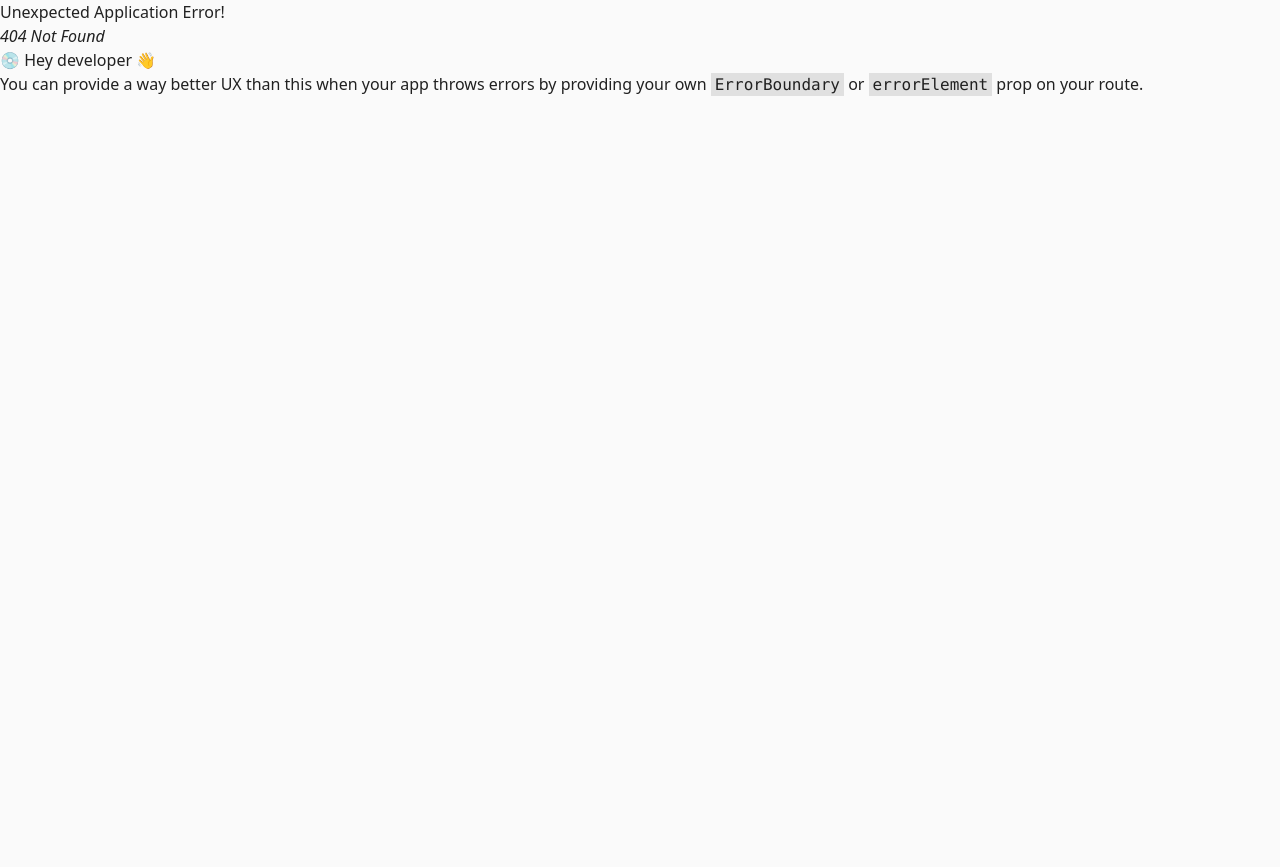
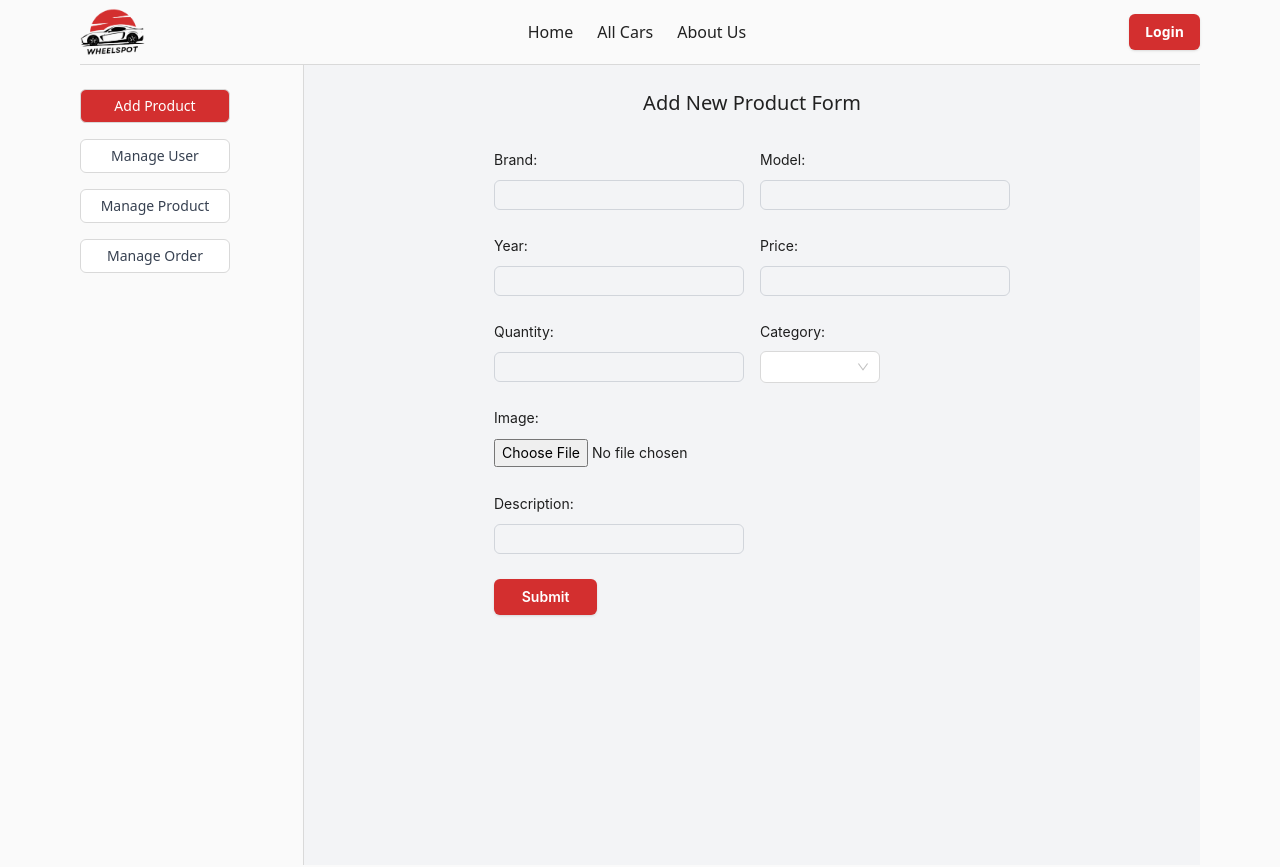
Before and after one commit to muinuddin-sm12/WheelSpot-client, a React (Vite) app: page /admin-dashboard/add-products in a window 1280 px wide. Before the commit this address had no page. Shown: the top 867 px of the page. Before the commit the page ends 800 px from the top, so only its background shows below. Built offline with nearby package versions, Linux system fonts and the light colour scheme.

Commit message:
fix: product creating form

```diff
--- /dev/null
+++ b/src/components/admin/AddProducts.tsx
@@ -0,0 +1,118 @@
+import WSForm from "../form/WSForm";
+import WSInput from "../form/WSInput";
+import { toast } from "sonner";
+import { Button } from "../ui/button";
+import WSSelect from "../form/WSSelect";
+import { Controller, FieldValues } from "react-hook-form";
+import { zodResolver } from "@hookform/resolvers/zod";
+import { addProductsSchema } from "@/schemas/addProductsSchema";
+import { uploadPhoto } from "@/utils/uploadPhoto";
+import { Form } from "antd";
+import { useAddProductsMutation } from "@/redux/features/cars/carApi";
+
+const categoryOptions = [
+  {
+    value: "Sedan",
+    label: "Sedan",
+    disable: false,
+  },
+  {
+    value: "SUV",
+    label: "SUV",
+    disable: false,
+  },
+  {
+    value: "Truck",
+    label: "Truck",
+    disable: false,
+  },
+  {
+    value: "Coupe",
+    label: "Coupe",
+    disable: false,
+  },
+  {
+    value: "Convertible",
+    label: "Convertible",
+    disable: false,
+  },
+];
+
+const AddProducts = () => {
+  const [addProducts] = useAddProductsMutation(undefined);
+  const onSubmit = async (data: FieldValues) => {
+    const toastId = toast.loading("Adding product...", { duration: 2000 });
+    try {
+      const imageUrl = await uploadPhoto(data?.image);
+      const productData = {
+        brand: data.brand,
+        model: data.model,
+        year: Number(data.year),
+        price: Number(data.price),
+        category: data.category,
+        description: data.description,
+        quantity: Number(data?.stock),
+        // inStock: true,
+        image: imageUrl,
+      };
+      console.log(productData)
+      await addProducts(productData);
+      toast.success("Product Created Successfully", {
+        id: toastId,
+        duration: 2000,
+      });
+    } catch (error) {
+      toast.error("Something went wrong", { id: toastId, duration: 2000 });
+    }
+  };
+  return (
+    <div className="w-full min-h-screen ">
+      <div className="w-full rounded-md flex flex-col items-center">
+        <p className="text-xl font-medium mb-8">Add New Product Form</p>
+        <WSForm onSubmit={onSubmit} resolver={zodResolver(addProductsSchema)}>
+          <div className="flex items-center gap-4">
+            <WSInput type={"text"} name={"brand"} label={"Brand:"} />
+            <WSInput type={"text"} name={"model"} label={"Model:"} />
+          </div>
+          <div className="flex items-center gap-4">
+            <WSInput type={"text"} name={"year"} label={"Year:"} />
+            <WSInput type={"text"} name={"price"} label={"Price:"} />
+          </div>
+          <div className="flex items-center gap-4">
+          <WSInput type={"text"} name={"stock"} label={"Quantity:"} />
+            <WSSelect
+              options={categoryOptions}
+              name={"category"}
+              label="Category:"
+            />
+          </div>
+          {/* image input here  */}
+          <Controller
+            name="image"
+            render={({ field }) => (
+              <Form.Item label="Image:">
+                <input
+                  {...field}
+                  type="file"
+                  accept="image/*"
+                  value={field?.fileName}
+                  onChange={(e) => field.onChange(e.target.files?.[0])}
+                />
+              </Form.Item>
+            )}
+          />
+          <WSInput
+            type={"textarea"}
+            name={"description"}
+            label={"Description:"}
+          />
+          <Button type="submit" className="button-primary w-[20%] ">
+            Submit
+          </Button>
+        </WSForm>
+      </div>
+    </div>
+  );
+};
+
+export default AddProducts;
--- a/src/components/admin/ManageProducts.tsx
+++ b/src/components/admin/ManageProducts.tsx
@@ -39,24 +39,6 @@ const ManageProducts = () => {
             <TableCell className="text-right"><button><MdDeleteForever/></button></TableCell>
             <TableCell className="text-right"><button><MdOutlinePublishedWithChanges/></button></TableCell>
           </TableRow>
-          <TableRow>
-            <TableCell className="font-medium"><img src={image} className="h-14 w-20 object-cover" alt="" /></TableCell>
-            <TableCell>BMW i8</TableCell>
-            <TableCell>2025</TableCell>
-            <TableCell className="text-right">$250.00</TableCell>
-            <TableCell className="text-right">4</TableCell>
-            <TableCell className="text-right"><button><MdDeleteForever/></button></TableCell>
-            <TableCell className="text-right"><button><MdOutlinePublishedWithChanges/></button></TableCell>
-          </TableRow>
-          <TableRow>
-            <TableCell className="font-medium"><img src={image} className="h-14 w-20 object-cover" alt="" /></TableCell>
-            <TableCell>BMW i8</TableCell>
-            <TableCell>2025</TableCell>
-            <TableCell className="text-right">$250.00</TableCell>
-            <TableCell className="text-right">4</TableCell>
-            <TableCell className="text-right"><button><MdDeleteForever/></button></TableCell>
-            <TableCell className="text-right"><button><MdOutlinePublishedWithChanges/></button></TableCell>
-          </TableRow>
         </TableBody>
       </Table>
     </div>
--- a/src/components/admin/ManageUser.tsx
+++ b/src/components/admin/ManageUser.tsx
@@ -1,8 +1,36 @@
+import { MdOutlinePublishedWithChanges } from "react-icons/md";
+import { FaUserLock } from "react-icons/fa";
+
+import { Table, TableBody, TableCell, TableHead, TableHeader, TableRow } from "../ui/table";
+
 const ManageUser = () => {
   return (
     <div>
-      <p>Hellow faefawef gfegaew feawfa afwef</p>
+    <div className="py-3 rounded-lg bg-gray-300 px-4">
+        <p>All Users</p>
     </div>
+    <Table>
+      <TableHeader>
+        <TableRow>
+
+          <TableHead>Index</TableHead>
+          <TableHead>Email</TableHead>
+          <TableHead>Role</TableHead>
+          <TableHead className="text-right">Deactivate User</TableHead>
+          <TableHead className="text-right">Update Role</TableHead>
+        </TableRow>
+      </TableHeader>
+      <TableBody>
+        <TableRow>
+          <TableCell>1</TableCell>
+          <TableCell>shakil@gmail.com</TableCell>
+          <TableCell>admin</TableCell>
+          <TableCell className="text-right"><button><FaUserLock/></button></TableCell>
+          <TableCell className="text-right"><button><MdOutlinePublishedWithChanges/></button></TableCell>
+        </TableRow>
+      </TableBody>
+    </Table>
+  </div>
   );
 };
 
--- a/src/components/form/WSInput.tsx
+++ b/src/components/form/WSInput.tsx
@@ -15,7 +15,7 @@ const WSInput = ({ type, name, label }: TInputProps) => {
           <Form.Item label={label}>
             <Input
               {...field}
-              className="bg-transparent border w-[250px] text-sm border-gray-200 rounded-md outline-none"
+              className="bg-transparent border w-[250px] text-sm border-gray-300 rounded-md outline-none"
               type={type}
               id={name}
             />
--- a/src/components/form/WSSelect.tsx
+++ b/src/components/form/WSSelect.tsx
@@ -16,7 +16,7 @@ const WSSelect = ({ label, name, options }: TPHSelectProps) => {
     <Controller
       name={name}
       render={({ field, fieldState: { error } }) => (
-        <Form.Item label={label}>
+        <Form.Item className="w-[120px]" label={label}>
           <Select {...field} options={options} />
           {error && <small className="text-red-500">{error.message}</small>}
         </Form.Item>
--- a/src/redux/features/cars/carApi.ts
+++ b/src/redux/features/cars/carApi.ts
@@ -13,7 +13,14 @@ export const carApi = baseApi.injectEndpoints({
                 url: `/cars/${id}`,
                 method: 'GET'
             })
+        }),
+        addProducts: builder.mutation({
+            query: (data) => ({
+                url: '/cars',
+                method: 'POST',
+                body: data,
+            })
         })
     })
 })
-export const {useGetAllCarsQuery, useGetSingleCarQuery} = carApi;
+export const {useGetAllCarsQuery, useGetSingleCarQuery, useAddProductsMutation} = carApi;
--- /dev/null
+++ b/src/schemas/addProductsSchema.ts
@@ -0,0 +1,11 @@
+import { z } from "zod";
+export const addProductsSchema = z.object({
+  brand: z.string({ required_error: "This field is required" }),
+  model: z.string({ required_error: "This field is required" }),
+  year: z.string({ required_error: "This field is required" }),
+  price: z.string({ required_error: "This field is required" }),
+  category: z.string({ required_error: "This field is required" }),
+  description: z.string({ required_error: "This field is requried" }),
+  stock: z.string({required_error: "This field is required"}),
+  image: z.any({required_error: "This field is required"}),
+});
--- /dev/null
+++ b/src/utils/uploadPhoto.ts
@@ -0,0 +1,14 @@
+import axios from "axios";
+
+export const uploadPhoto = async (image:File) => {
+    const formData = new FormData();
+    formData.append("image", image);
+
+    const { data } = await axios.post(
+      `https://api.imgbb.com/1/upload?key=${
+        import.meta.env.VITE_IMGBB_API_KEY
+      }`,
+      formData
+    );
+    return data.data.display_url;
+  };
```
Also changed, not shown: src/components/dashboard/AdminDashboard.tsx (+13 -10 lines), src/routes/routes.tsx (+7 -1 lines).
